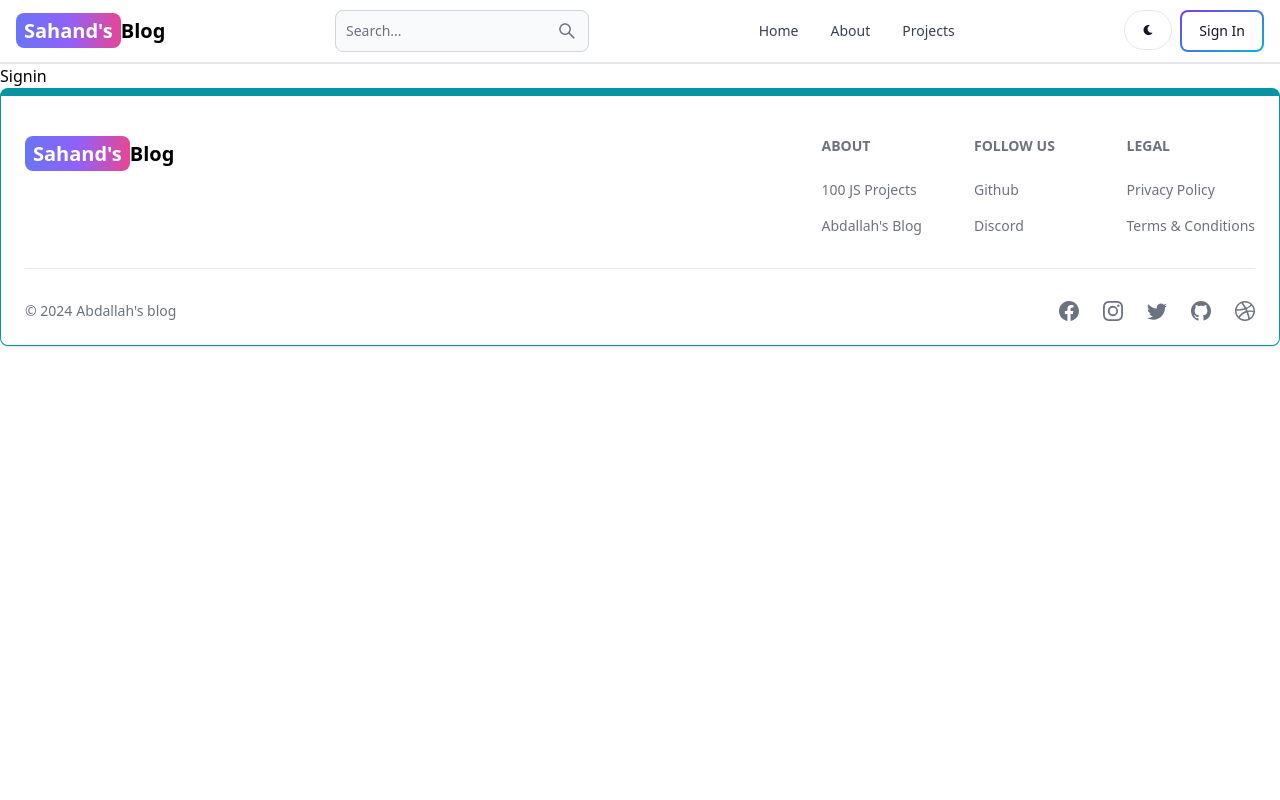
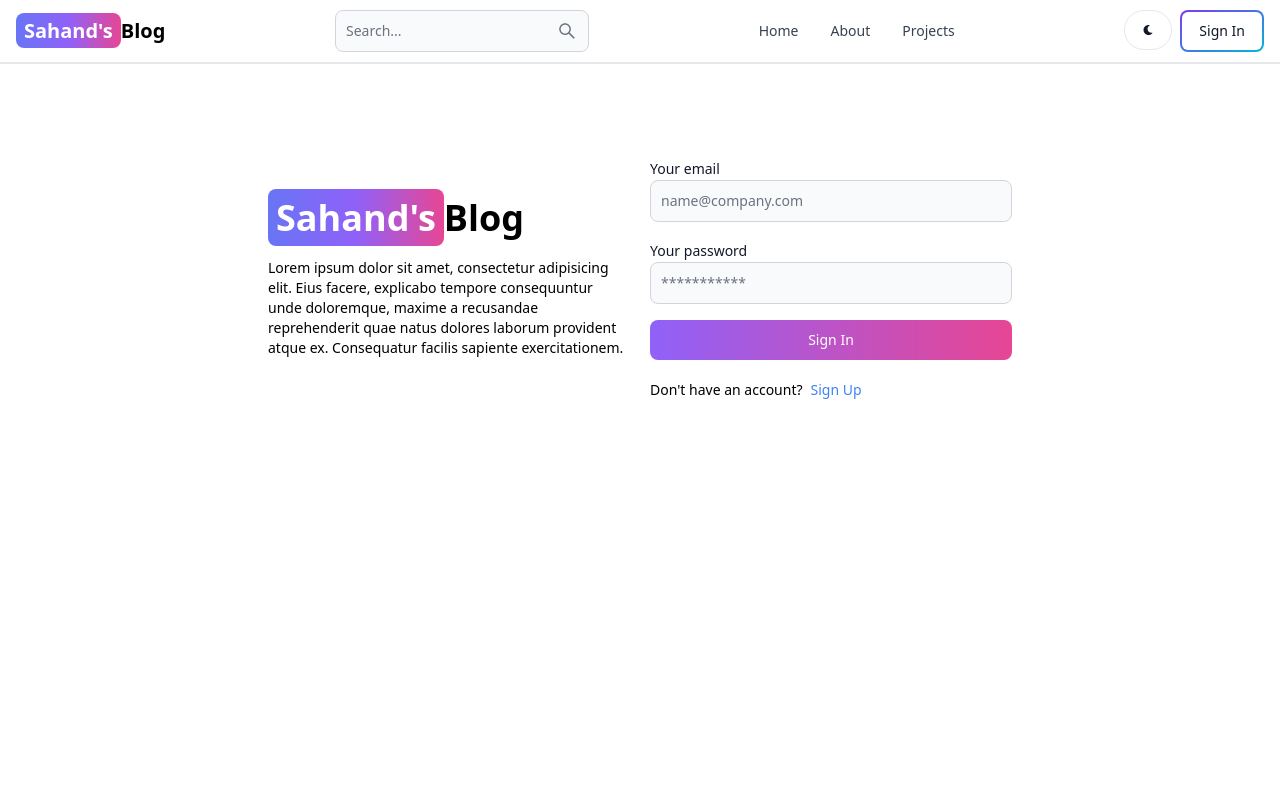
Before and after one commit to abdallah-abde/mern-blog, a React (Vite) app in the folder client/: page /sign-in in a window 1280 px wide. Shown: the top 800 px of the page. Built offline with nearby package versions, Linux system fonts and the light colour scheme.

Commit message:
complete sign in functionality

```diff
--- a/client/src/pages/Signin.jsx
+++ b/client/src/pages/Signin.jsx
@@ -1,7 +1,113 @@
-import React from 'react'
+import React, { useState } from "react";
+import { Link, useNavigate } from "react-router-dom";
+import { Alert, Button, Label, Spinner, TextInput } from "flowbite-react";
 
 export default function Signin() {
+  const [formData, setFormData] = useState();
+  const [errorMessage, setErrorMessage] = useState(null);
+  const [loading, setLoading] = useState(false);
+  const navigate = useNavigate();
+
+  const handleChange = (e) => {
+    setFormData({ ...formData, [e.target.id]: e.target.value.trim() });
+  };
+
+  const handleSubmit = async (e) => {
+    e.preventDefault();
+    if (!formData?.email || !formData?.password) {
+      return setErrorMessage("Please fill out all fields!");
+    }
+    try {
+      setLoading(true);
+      setErrorMessage(null);
+
+      const res = await fetch("/api/auth/signin", {
+        method: "POST",
+        headers: { "Content-Type": "application/json" },
+        body: JSON.stringify(formData),
+      });
+      const data = await res.json();
+      if (data.success === false) {
+        setLoading(false);
+        return setErrorMessage(data.message);
+      }
+      setLoading(false);
+      if (res.ok) {
+        navigate("/");
+      }
+    } catch (error) {
+      setErrorMessage(error.message);
+      setLoading(false);
+    }
+  };
+
   return (
-    <div>Signin</div>
-  )
+    <div className="min-h-screen mt-20">
+      <div className="flex p-3 max-w-3xl mx-auto flex-col md:flex-row md:items-center gap-5">
+        {/* left */}
+        <div className="flex-1">
+          <Link to="/" className="font-bold dark:text-white text-4xl">
+            <span className="px-2 py-1 bg-gradient-to-r from-indigo-500 via-purple-500 to-pink-500 rounded-lg text-white">
+              Sahand's
+            </span>
+            Blog
+          </Link>
+          <p className="text-sm mt-5">
+            Lorem ipsum dolor sit amet, consectetur adipisicing elit. Eius
+            facere, explicabo tempore consequuntur unde doloremque, maxime a
+            recusandae reprehenderit quae natus dolores laborum provident atque
+            ex. Consequatur facilis sapiente exercitationem.
+          </p>
+        </div>
+        {/* right */}
+        <div className="flex-1">
+          <form className="flex flex-col gap-4" onSubmit={handleSubmit}>
+            <div className="">
+              <Label value="Your email" />
+              <TextInput
+                type="email"
+                placeholder="name@company.com"
+                id="email"
+                onChange={handleChange}
+              />
+            </div>
+            <div className="">
+              <Label value="Your password" />
+              <TextInput
+                type="password"
+                placeholder="***********"
+                id="password"
+                onChange={handleChange}
+              />
+            </div>
+            <Button
+              gradientDuoTone="purpleToPink"
+              type="submit"
+              disable={loading}
+            >
+              {loading ? (
+                <>
+                  <Spinner size="sm" />
+                  <span className="pl-3">Loading...</span>
+                </>
+              ) : (
+                "Sign In"
+              )}
+            </Button>
+          </form>
+          <div className="flex gap-2 text-sm mt-5">
+            <span>Don't have an account?</span>
+            <Link to="/sign-up" className="text-blue-500">
+              Sign Up
+            </Link>
+          </div>
+          {errorMessage && (
+            <Alert className="mt-5" color="failure">
+              {errorMessage}
+            </Alert>
+          )}
+        </div>
+      </div>
+    </div>
+  );
 }
```
